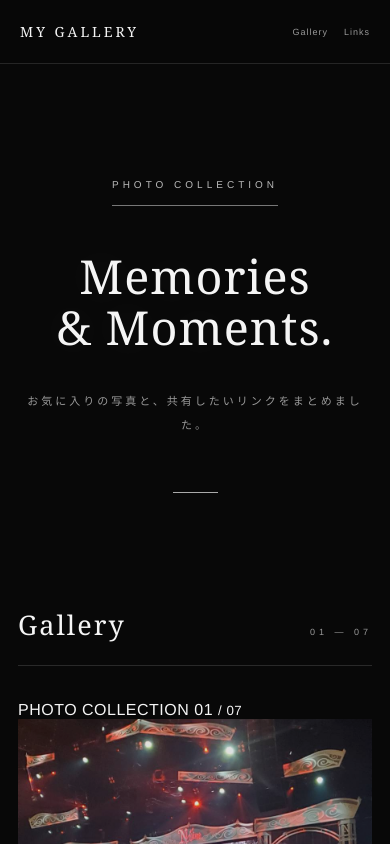
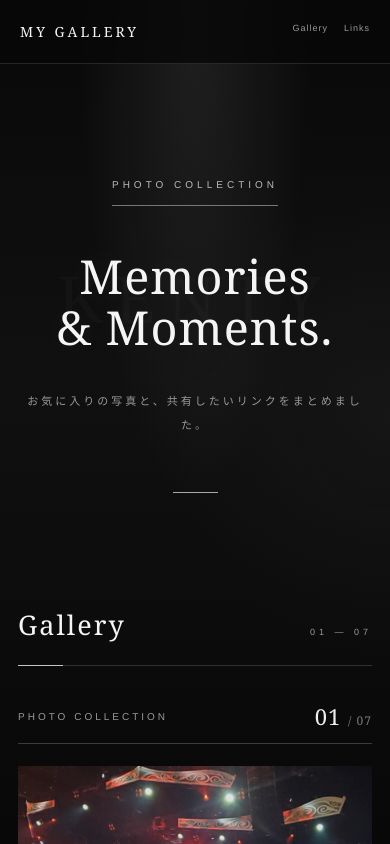
Before and after one commit to tsuba0211-crypto/WEB-page, a plain HTML site: page index.html in a window 390 px wide. Shown: the top 844 px of the page. Drawn offline with Linux system fonts and the light colour scheme.

Commit message:
Refactor and enhance style.css with new design elements

```diff
--- a/style.css
+++ b/style.css
@@ -466,3 +466,244 @@ h1 {
   background: #aaa;
   margin: 55px auto 0;
 }
+
+
+/* 高級感のある背景 */
+body {
+  background-color: #080808;
+  background-image:
+    radial-gradient(
+      ellipse at 50% 0%,
+      rgba(150, 150, 150, 0.13) 0%,
+      transparent 45%
+    ),
+    radial-gradient(
+      ellipse at 0% 55%,
+      rgba(90, 90, 90, 0.07) 0%,
+      transparent 40%
+    ),
+    radial-gradient(
+      ellipse at 100% 85%,
+      rgba(120, 120, 120, 0.06) 0%,
+      transparent 40%
+    );
+  background-attachment: fixed;
+}
+
+/* セクションの区切りを上品に */
+.section-heading {
+  border-bottom: 1px solid rgba(200, 200, 200, 0.25);
+  position: relative;
+}
+
+.section-heading::after {
+  content: "";
+  position: absolute;
+  bottom: -1px;
+  left: 0;
+  width: 45px;
+  height: 1px;
+  background: #dedede;
+}
+
+
+/* ===== PREMIUM BACKGROUND ===== */
+
+body {
+  background-color: #080808;
+  background-image:
+    radial-gradient(
+      ellipse at 50% 0%,
+      rgba(190, 190, 190, 0.12),
+      transparent 42%
+    ),
+    radial-gradient(
+      ellipse at 100% 50%,
+      rgba(120, 120, 120, 0.06),
+      transparent 40%
+    ),
+    linear-gradient(
+      180deg,
+      #090909 0%,
+      #101010 45%,
+      #080808 100%
+    );
+  background-attachment: fixed;
+}
+
+/* ===== DECORATIVE TYPOGRAPHY ===== */
+
+.hero {
+  isolation: isolate;
+}
+
+.hero::before {
+  content: "KENTY";
+  position: absolute;
+  z-index: -1;
+  top: 45%;
+  left: 50%;
+  transform: translate(-50%, -50%);
+  font-family: Georgia, serif;
+  font-size: clamp(65px, 13vw, 170px);
+  letter-spacing: 12px;
+  color: rgba(255, 255, 255, 0.025);
+  white-space: nowrap;
+  pointer-events: none;
+}
+
+/* ===== NAVIGATION EFFECT ===== */
+
+nav a {
+  position: relative;
+  padding-bottom: 7px;
+}
+
+nav a::after {
+  content: "";
+  position: absolute;
+  left: 0;
+  bottom: 0;
+  width: 0;
+  height: 1px;
+  background: #d0d0d0;
+  transition: width 0.35s ease;
+}
+
+nav a:hover::after {
+  width: 100%;
+}
+
+/* ===== SECTION DECORATION ===== */
+
+.section-heading {
+  border-bottom: 1px solid rgba(200, 200, 200, 0.2);
+}
+
+.section-heading::after {
+  content: "";
+  position: absolute;
+  bottom: -1px;
+  left: 0;
+  width: 45px;
+  height: 1px;
+  background: #c5c5c5;
+}
+
+/* ===== PREMIUM FOOTER ===== */
+
+footer {
+  background: linear-gradient(
+    180deg,
+    transparent,
+    rgba(255,255,255,0.025)
+  );
+  letter-spacing: 4px;
+}
+
+
+/* ===== MOUSE GLOW EFFECT ===== */
+
+.mouse-glow {
+  position: fixed;
+  width: 280px;
+  height: 280px;
+  border-radius: 50%;
+  pointer-events: none;
+  z-index: 999;
+  transform: translate(-50%, -50%);
+  background: radial-gradient(
+    circle,
+    rgba(200, 200, 200, 0.09) 0%,
+    rgba(200, 200, 200, 0.035) 35%,
+    transparent 70%
+  );
+}
+
+
+/* ===== PHOTO COUNTER ===== */
+
+.gallery-counter {
+  display: flex;
+  justify-content: space-between;
+  align-items: center;
+  margin-bottom: 22px;
+  padding-bottom: 12px;
+  border-bottom: 1px solid rgba(255,255,255,0.2);
+  color: #999;
+  font-size: 10px;
+  letter-spacing: 3px;
+}
+
+.counter-number {
+  color: #eee;
+  font-family: Georgia, serif;
+  font-size: 22px;
+  letter-spacing: 1px;
+}
+
+.counter-number small {
+  color: #777;
+  font-size: 12px;
+}
+
+
+/* ===== OPENING INTRO ===== */
+
+.intro-screen {
+  position: fixed;
+  inset: 0;
+  z-index: 2000;
+  background: #080808;
+  display: flex;
+  justify-content: center;
+  align-items: center;
+  text-align: center;
+  animation: introFadeOut 1.2s ease 3s forwards;
+}
+
+.intro-content {
+  animation: introText 1.5s ease both;
+}
+
+.intro-content p {
+  color: #999;
+  font-size: 11px;
+  letter-spacing: 7px;
+  margin-bottom: 25px;
+}
+
+.intro-content h1 {
+  color: #eee;
+  font-family: Georgia, serif;
+  font-size: clamp(28px, 6vw, 65px);
+  font-weight: normal;
+  letter-spacing: 8px;
+  margin: 0;
+}
+
+.intro-content span {
+  display: block;
+  color: #777;
+  font-size: 10px;
+  letter-spacing: 5px;
+  margin-top: 30px;
+}
+
+@keyframes introText {
+  from {
+    opacity: 0;
+    transform: translateY(20px);
+  }
+  to {
+    opacity: 1;
+    transform: translateY(0);
+  }
+}
+
+@keyframes introFadeOut {
+  to {
+    opacity: 0;
+    visibility: hidden;
+  }
+}
```
